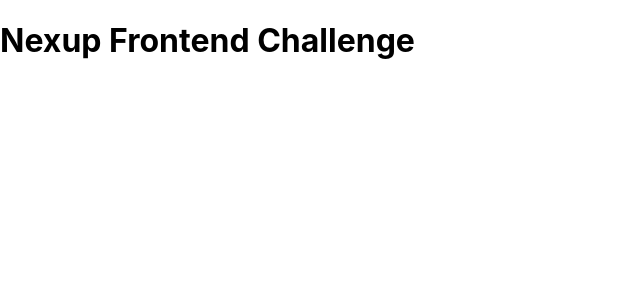
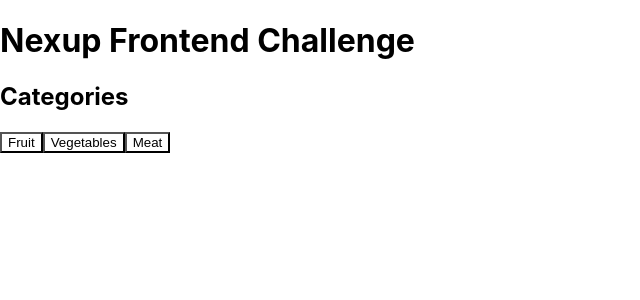
Before and after one commit to Fludeo/nexup-frontend-challenge, a React (Create React App) app: page / in a window 1280 px wide. Shown: the top 300 px of the page, without its empty margins (0-640 px from the left). Built offline with nearby package versions, Linux system fonts and the light colour scheme.

Commit message:
Add basic category filters functionality and styles

```diff
--- a/src/components/CategoryFilter.tsx
+++ b/src/components/CategoryFilter.tsx
@@ -1,7 +1,50 @@
-import React from 'react';
+import React, { useState } from 'react';
+import { ProductCategory } from '../models/ProductCategory';
 
-interface CategoryFilterProps {}
+interface CategoryFilterProps {
+  onNewFilters: (filters: ProductCategory[]) => void;
+}
 
-export const CategoryFilter: React.FC<CategoryFilterProps> = () => {
-  return <div />;
+export const CategoryFilter: React.FC<CategoryFilterProps> = ({
+  onNewFilters,
+}) => {
+  const [categories] = useState<ProductCategory[]>(
+    Object.values(ProductCategory),
+  );
+  const [appliedFilters, setAppliedFilters] = useState<Set<ProductCategory>>(
+    new Set(),
+  );
+
+  const onFilterChange = (filter: ProductCategory) => {
+    const newFilters = new Set(appliedFilters);
+    if (newFilters.has(filter)) newFilters.delete(filter);
+    else newFilters.add(filter);
+    setAppliedFilters(newFilters);
+    onNewFilters([...newFilters]);
+  };
+  return (
+    <div>
+      {categories.length > 0 && (
+        <div>
+          <h2>Categories</h2>
+
+          {categories.map((category) => (
+            <button
+              type="button"
+              key={category}
+              style={{
+                backgroundColor: appliedFilters.has(category)
+                  ? 'blue'
+                  : 'white',
+                color: appliedFilters.has(category) ? 'white' : 'black',
+              }}
+              onClick={() => onFilterChange(category)}
+            >
+              {category}
+            </button>
+          ))}
+        </div>
+      )}
+    </div>
+  );
 };
--- a/src/components/ProductManager.tsx
+++ b/src/components/ProductManager.tsx
@@ -5,7 +5,11 @@ import { CategoryFilter } from './CategoryFilter';
 export const ProductManager: React.FC = () => {
   return (
     <div>
-      <CategoryFilter />
+      <CategoryFilter
+        onNewFilters={(filters) => {
+          console.log('filters', filters);
+        }}
+      />
       <ProductList productList={[]} />
     </div>
   );
```
